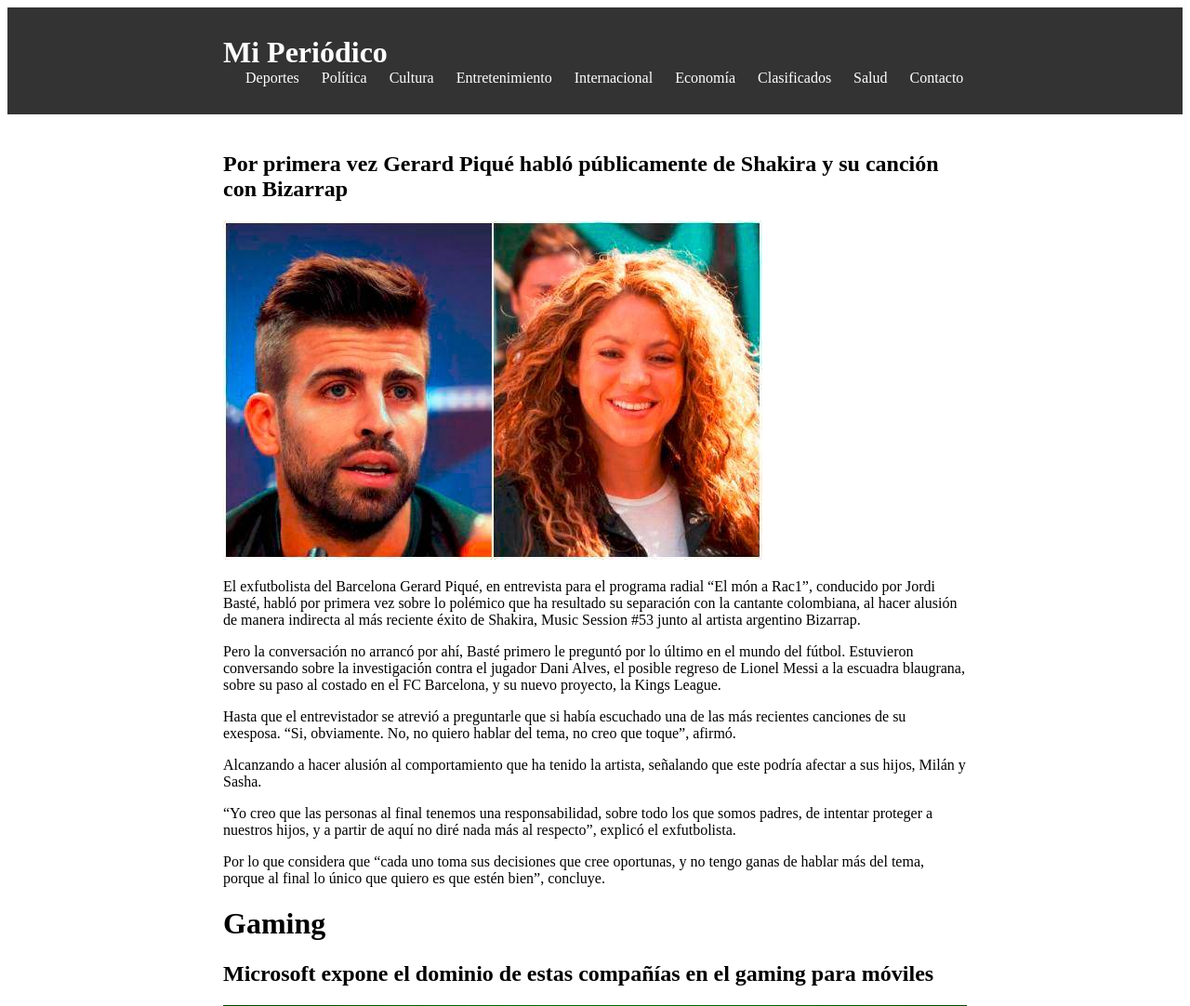
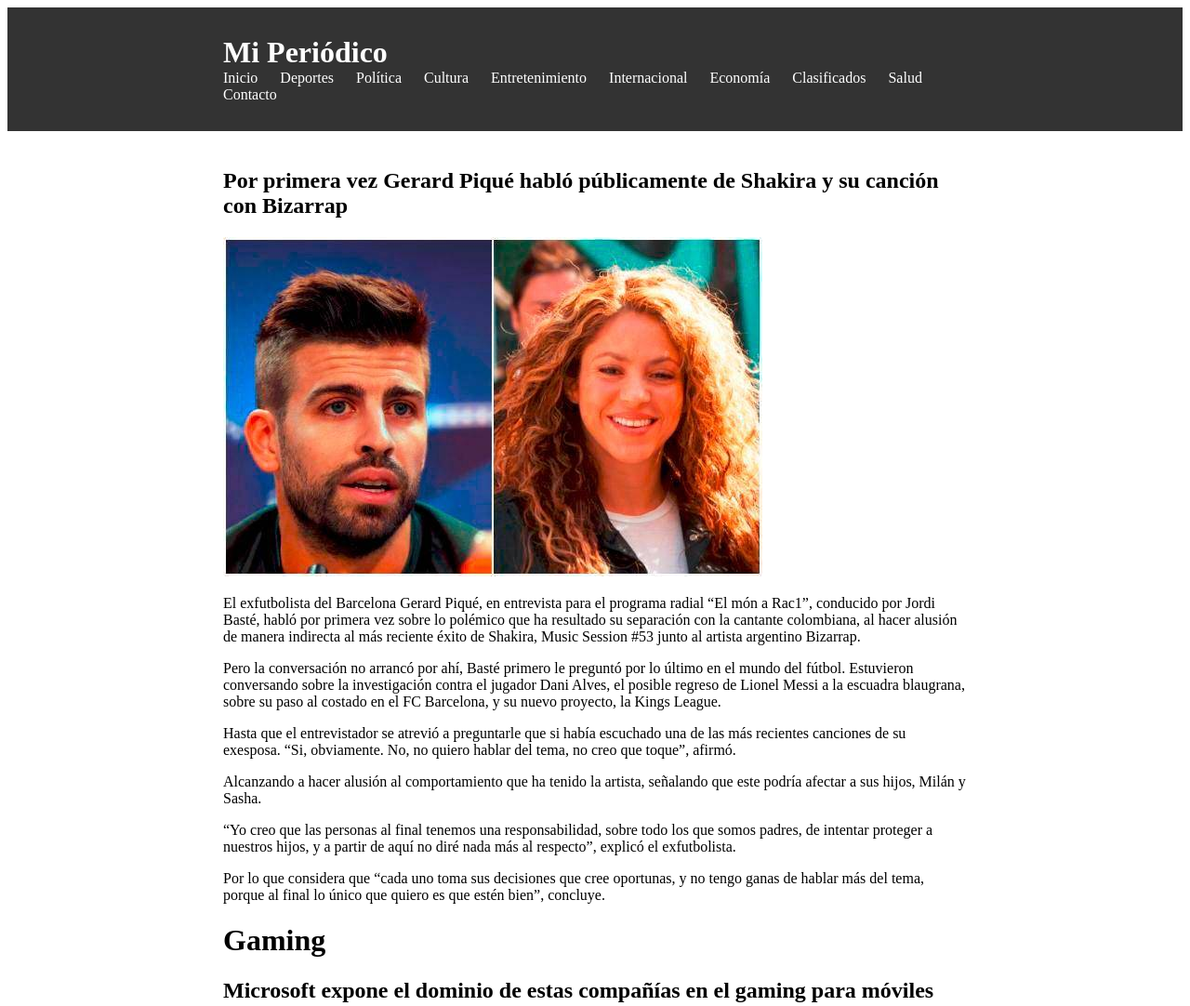
Before and after one commit to JorgeMesaNob/Entretenimiento, a plain HTML site: page index.html in a window 1280 px wide. Shown: the top 1082 px of the page at 93% size. Drawn offline with Linux system fonts and the light colour scheme; a script that the page names is missing.

Commit message:
Actualizar index.html

```diff
--- a/index.html
+++ b/index.html
@@ -89,7 +89,7 @@
         <h1>Mi Periódico</h1>
         <nav>
           <ul>
-           <li><a href="https://jorgemesanob.github.io/Peri-dico/"Inicio</a></li>
+           <li><a href="https://jorgemesanob.github.io/Peri-dico/">Inicio</a></li>
            <li><a href="https://jorgemesanob.github.io/DEPORTES/">Deportes</a></li>
             <li><a href="https://jorgemesanob.github.io/Politica/">Política</a></li>
             <li><a href="https://jorgemesanob.github.io/Cultural/">Cultura</a></li>
```
